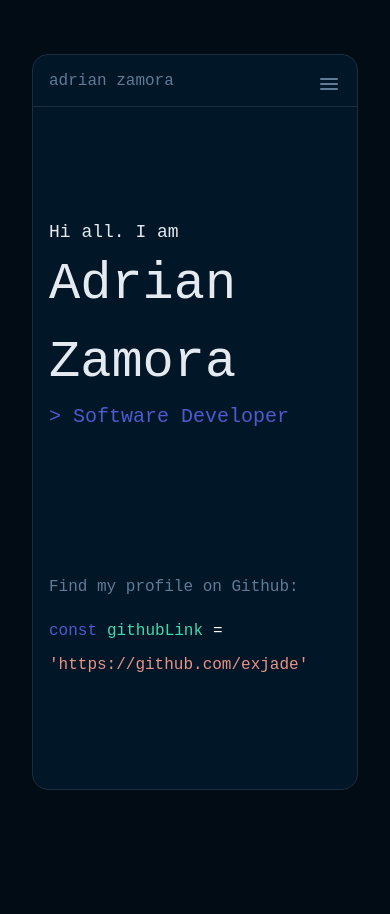
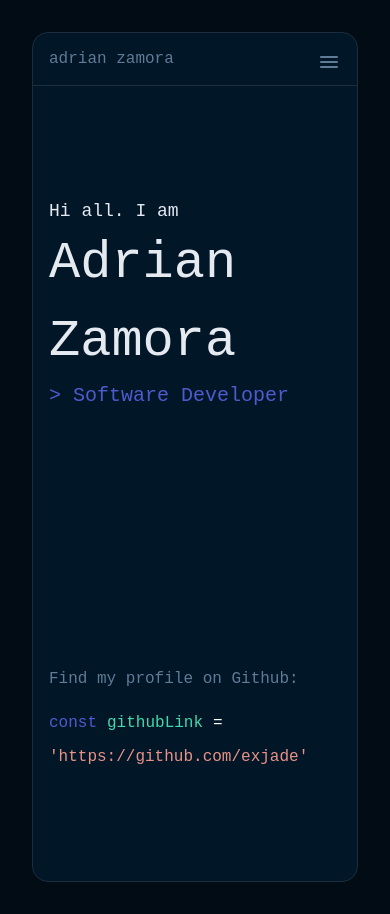
Before and after one commit to exjade/portafolio, a React (Create React App) app: page / in a window 390 px wide. Before the commit the page ends 844 px from the top, so only its background shows below. Built offline with nearby package versions, Linux system fonts and the light colour scheme.

Commit message:
style(layout): refine responsiveness in wrapper for different viewports

```diff
--- a/src/components/layout/styles/layout.module.css
+++ b/src/components/layout/styles/layout.module.css
@@ -24,9 +24,8 @@ body,
 
 .container-middle {
     height: 100%;
-    padding: 0;
+    width: 100%;
     background: transparent;
-    padding: 2rem;
     display: flex;
     align-items: center;
     justify-content: center;
@@ -50,10 +49,86 @@ body,
     flex-direction: column;
     margin: 2rem;
     border-radius: 1rem;
-    height: 46rem;
+    height: 931.32px;
+    min-height: 750.32px;
+    max-height: 941.32px;
     width: 1782px;
 }
 
+@media (max-width: 1600px) {
+    .wrapper {
+        background: var(--color-blue-background);
+        border-color: var(--border-wrapper-color);
+        border-width: var(--border-wrapper-width);
+        border-style: var(--border-wrapper-style);
+        border-radius: var(--border-radius);
+        -webkit-border-radius: var(--border-radius);
+        -moz-border-radius: var(--border-radius);
+        -ms-border-radius: var(--border-radius);
+        -o-border-radius: var(--border-radius);
+        display: flex;
+        align-items: stretch;
+        justify-content: center;
+        box-sizing: border-box;
+        flex-direction: column;
+        margin: 2rem;
+        border-radius: 1rem;
+        width: 1782px;
+        height: 731.32px;
+        min-height: 700.32px;
+        max-height: 941.32px;
+    }
+}
+
+@media (max-width: 1440px) {
+    .wrapper {
+        background: var(--color-blue-background);
+        border-color: var(--border-wrapper-color);
+        border-width: var(--border-wrapper-width);
+        border-style: var(--border-wrapper-style);
+        border-radius: var(--border-radius);
+        -webkit-border-radius: var(--border-radius);
+        -moz-border-radius: var(--border-radius);
+        -ms-border-radius: var(--border-radius);
+        -o-border-radius: var(--border-radius);
+        display: flex;
+        align-items: stretch;
+        justify-content: center;
+        box-sizing: border-box;
+        flex-direction: column;
+        margin: 2rem;
+        border-radius: 1rem;
+        width: 1782px;
+        height: 720px;
+        min-height: 700.32px;
+        max-height: 941.32px;
+    }
+}
+
+@media (max-width: 1024px) {
+    .wrapper {
+        background: var(--color-blue-background);
+        border-color: var(--border-wrapper-color);
+        border-width: var(--border-wrapper-width);
+        border-style: var(--border-wrapper-style);
+        border-radius: var(--border-radius);
+        -webkit-border-radius: var(--border-radius);
+        -moz-border-radius: var(--border-radius);
+        -ms-border-radius: var(--border-radius);
+        -o-border-radius: var(--border-radius);
+        display: flex;
+        align-items: stretch;
+        justify-content: center;
+        box-sizing: border-box;
+        flex-direction: column;
+        margin: 2rem;
+        border-radius: 1rem;
+        width: 1782px;
+        height: 850px;
+        min-height: 700.32px;
+        max-height: 941.32px;
+    }
+}
 
 @media (max-width: 600px) {
 
```
